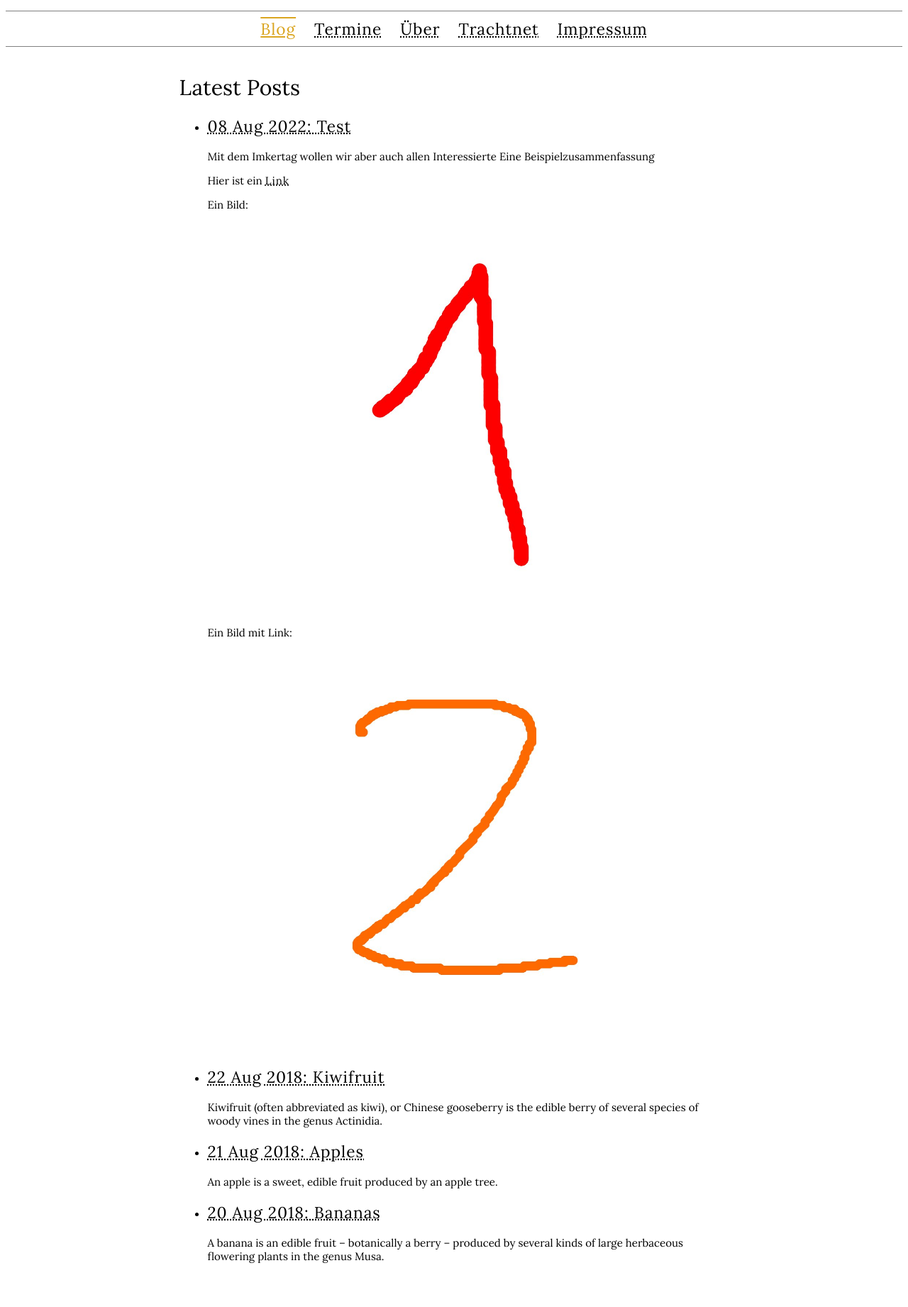
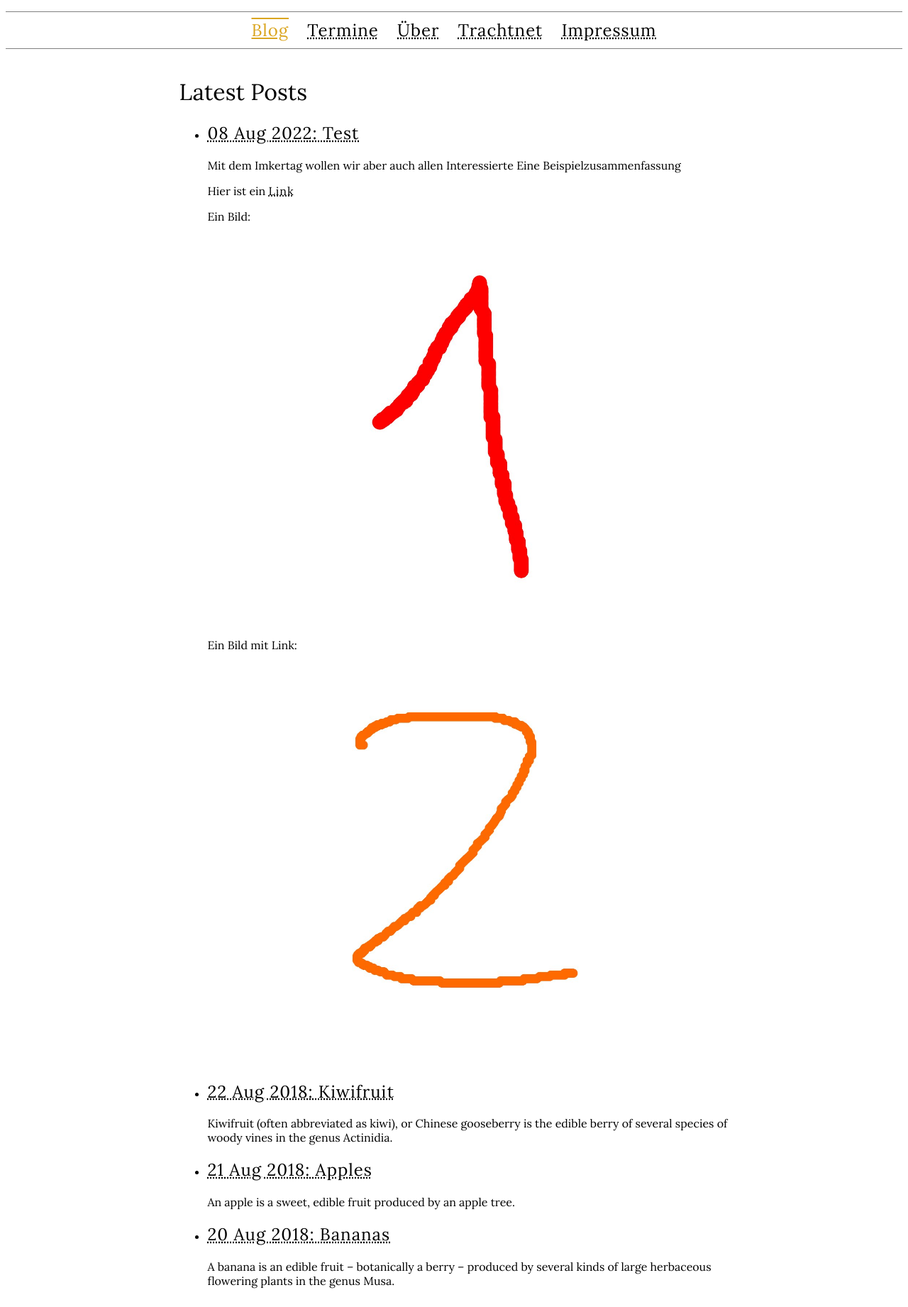
Before and after one commit to ivoihlemann/testing_github-pages, a Jekyll site: the page built from index.html, in a window 1280 px wide. Shown: the whole page at 71% size. Built offline with Jekyll 4.4.1, drawn with Linux system fonts in a browser that asks for light colours; before the commit the page ends 1806 px from its top, so only the background shows below that.

Commit message:
try meta tag

```diff
--- a/_layouts/default.html
+++ b/_layouts/default.html
@@ -3,6 +3,7 @@
 <head>
 <meta charset="utf-8">
 <title>{{ page.title }}</title>
+<meta name="viewport" content="width=device-width, initial-scale=1">
 <link rel="stylesheet" href="https://fonts.googleapis.com/css?family=Lora">
 <link rel="stylesheet" href="{{ site.baseurl }}/main.css">
 </head>
--- a/main.css
+++ b/main.css
@@ -3,10 +3,6 @@
 	font-family: "Lora", Lora, serif;
 	font-weight: normal;
 	color: Black;
-}
-
-body {
-	font-size: 0.4cm;
 }
 
 a {
```
